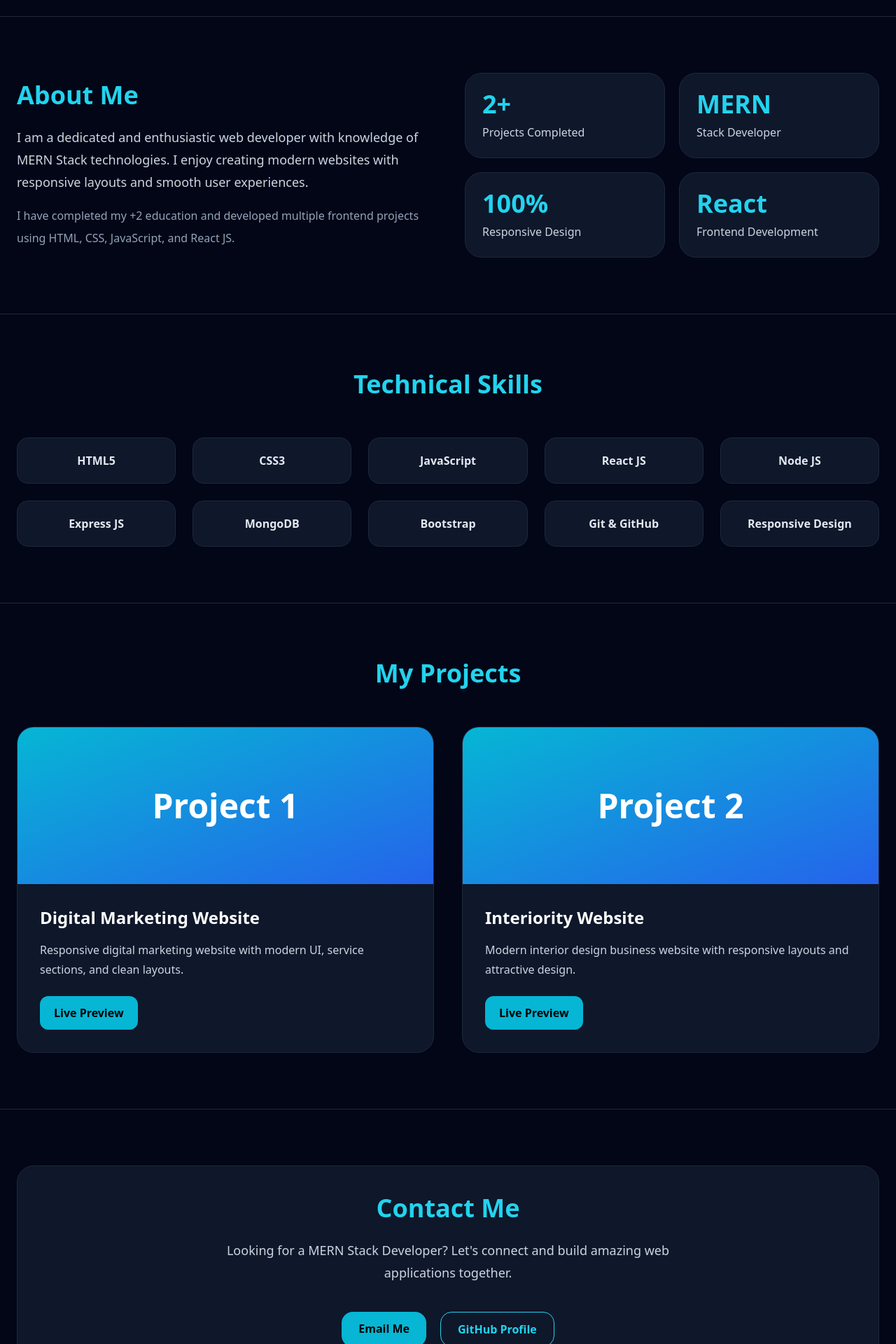
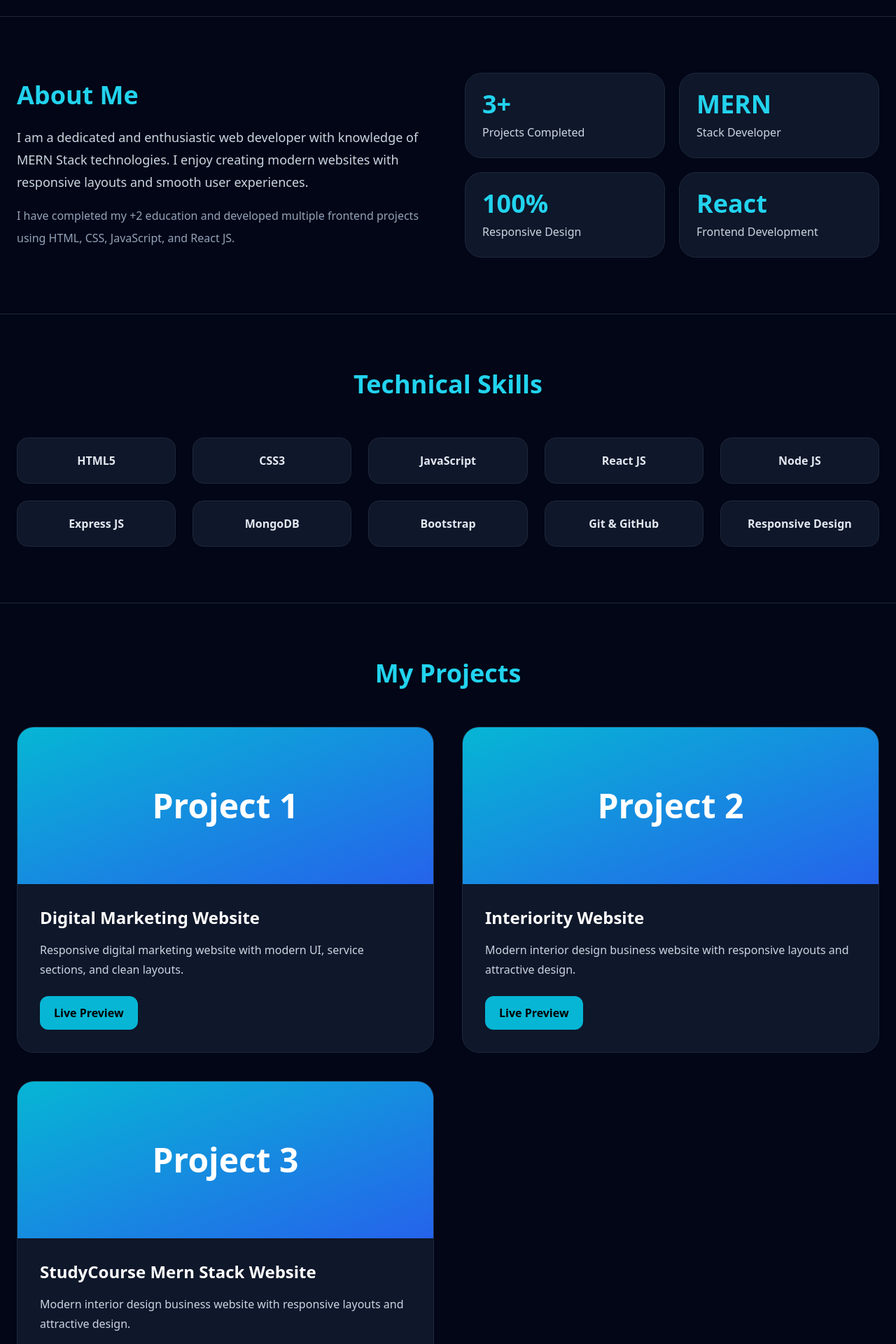
Before and after one commit to raghavdevcode/portfolio, a React (Create React App) app: page / in a window 1280 px wide. Shown: the part 600-2520 px from the top of the page at 70% size. Built offline with nearby package versions, Linux system fonts and the light colour scheme.

Commit message:
study course project added

```diff
--- a/src/Portfolio.js
+++ b/src/Portfolio.js
@@ -17,6 +17,12 @@ import { useEffect } from "react";
       description:
         "Modern interior design business website with responsive layouts and attractive design.",
       link: "https://interioritywebsite.netlify.app/",
+    },
+     {
+      title: "StudyCourse Mern Stack Website",
+      description:
+        "Modern interior design business website with responsive layouts and attractive design.",
+      link: "https://studycourse-frontend.onrender.com/",
     },
   ];
 
@@ -141,7 +147,7 @@ import { useEffect } from "react";
 
           <div className="grid grid-cols-2 gap-5">
             <div className="bg-slate-900 border border-slate-800 p-6 rounded-3xl">
-              <h4 className="text-4xl font-bold text-cyan-400">2+</h4>
+              <h4 className="text-4xl font-bold text-cyan-400">3+</h4>
               <p className="text-slate-300 mt-2">Projects Completed</p>
             </div>
 
```
